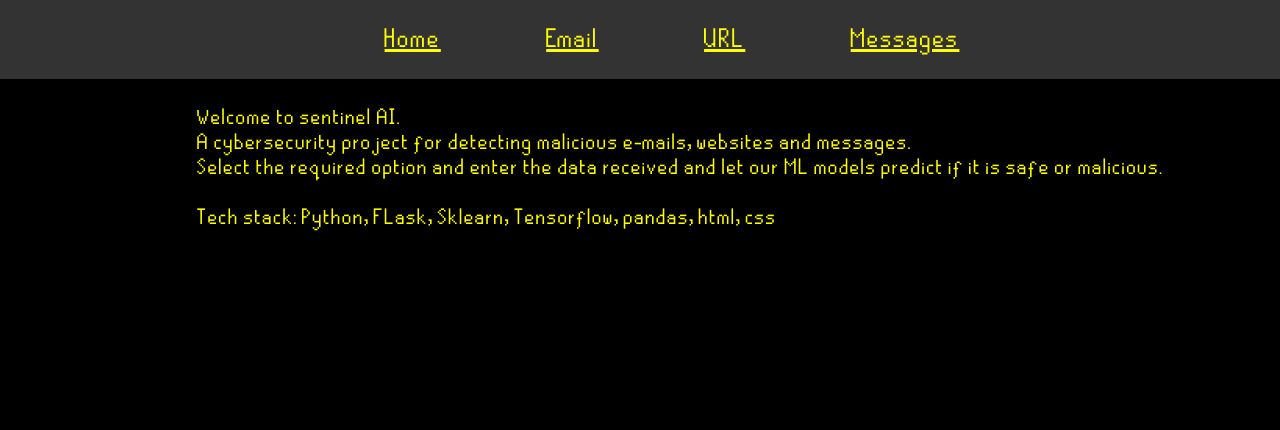
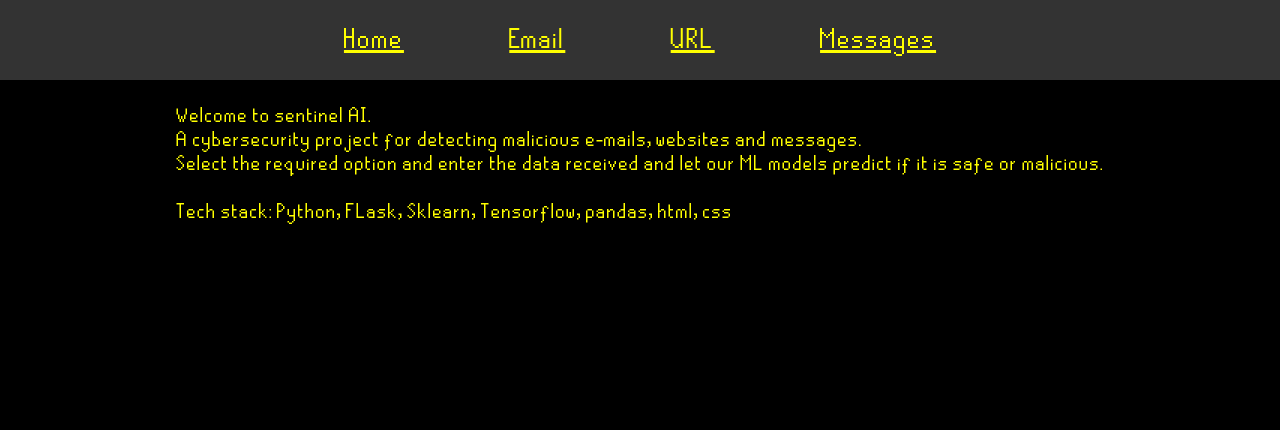
Before and after one commit to MeTuL10/Sentinel-AI, a Python web app: template templates/index.html in a window 1280 px wide. Shown: the top 430 px of the page. Run offline with Jinja, Linux system fonts and the light colour scheme; the template is opened without the code that fills it, so the values that code supplies are empty.

Commit message:
modified css

```diff
--- a/static/css/styles.css
+++ b/static/css/styles.css
@@ -11,14 +11,14 @@
       place-items: center;
       background-color: black;
       margin: 0rem;
-      overflow: hidden;
+      overflow: auto;
     }
     header{
       position: fixed;
       top: 0;
       left:0;
       width:100%;
-      padding: 1.5rem 2rem ;
+      padding: 1.5rem 0rem ;
       display: flex;
       justify-content:center;
       align-items: center;
@@ -30,7 +30,7 @@
     .topnav a {
       color: yellow;
       text-align: center;
-      font-size: 30px;
+      font-size: 2rem;
       padding: 0 4vw;
     }
 
@@ -44,10 +44,9 @@
       color: black;
     }  */
     .about {
-      padding:5rem 0 0 5rem;
-
+      padding:5rem 5vw 0 5vw;
       color: yellow;
-      font-size: 25px;
+      font-size: 1.5rem;
       align-self: center;
     }
     .about a{
@@ -55,16 +54,16 @@
     }
 
      form {
-      padding: 0 0 0 5rem;
+      padding: 0 5vw 5rem 5vw;
     }
     .custom-input {
       font-family: 'CustomFont', monospace;
-      padding: 10px;
+      /* padding: 10px; */
       border-radius: 5px;
-      font-size: 16px;
-      width: 100%;
-      box-sizing: border-box;
+      font-size: 2rem;
+      /* box-sizing: border-box; */
       margin-bottom: 10px;
+      width: 10rem;
     }
 
     .btn-info {
@@ -75,7 +74,7 @@
       padding: 10px 20px;
       border-radius: 5px;
       cursor: pointer;
-      font-size: 20px;
+      font-size: 1.5rem;
     }
 
     .btn-info:hover {
@@ -86,12 +85,12 @@
 
     .output {
       color: yellow;
-      font-size: 20px;
+      font-size: 1.5rem;
       padding: 1rem 0 0 0;
     }
 
     footer {
-      position: absolute;
+      position: fixed;
       bottom: 0;
       width: 100%;
       text-align: center;
```
